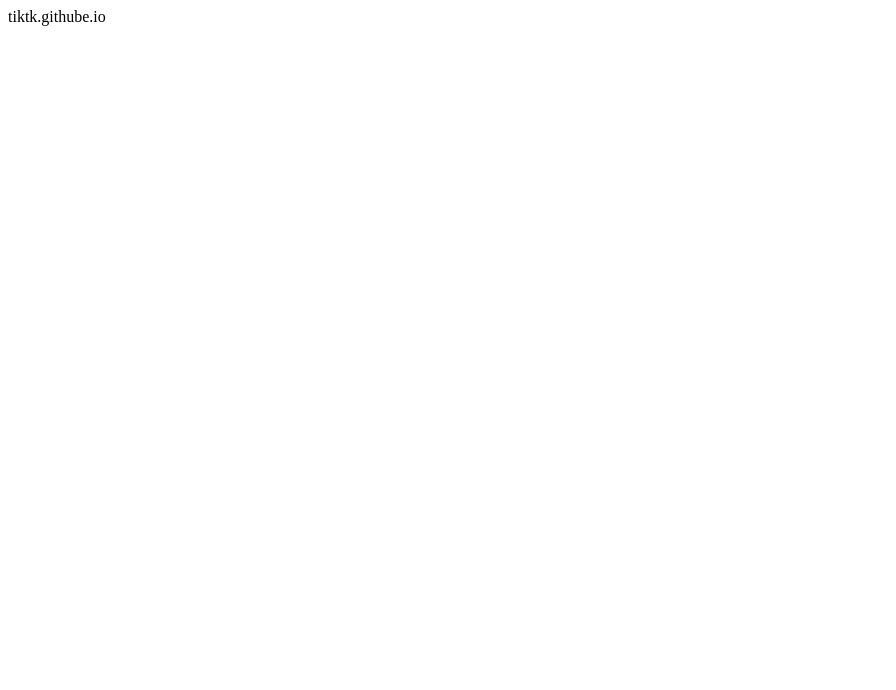
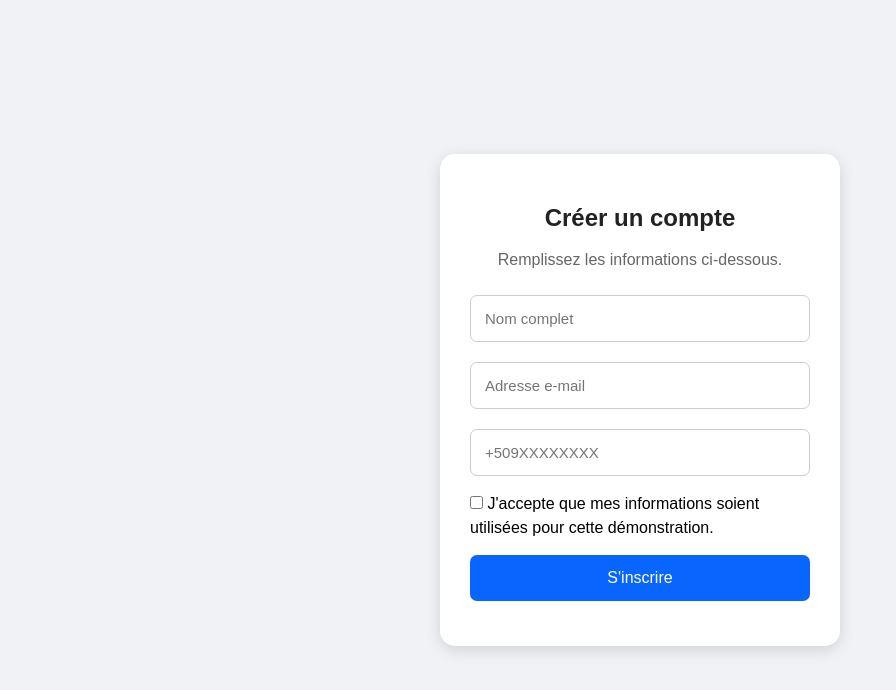
Before and after one commit to decembreancito001-design/tiktk.githube.io, a plain HTML site: page index.html in a window 1280 px wide. Shown: the whole page, without its empty margins (0-896 px from the left). Drawn offline with Linux system fonts and the light colour scheme.

Commit message:
Create registration form in index.html

```diff
--- a/index.html
+++ b/index.html
@@ -1 +1,140 @@
-tiktk.githube.io
+<!DOCTYPE html>
+<html lang="fr">
+<head>
+<meta charset="UTF-8">
+<meta name="viewport" content="width=device-width, initial-scale=1.0">
+
+<title>Formulaire d'inscription</title>
+
+<style>
+* {
+    box-sizing: border-box;
+}
+
+body {
+    font-family: Arial, sans-serif;
+    background: #f1f2f6;
+    display: flex;
+    justify-content: center;
+    align-items: center;
+    min-height: 100vh;
+    margin: 0;
+}
+
+.container {
+    background: white;
+    width: 90%;
+    max-width: 400px;
+    padding: 30px;
+    border-radius: 15px;
+    box-shadow: 0 4px 15px #0002;
+}
+
+h2 {
+    text-align: center;
+    color: #222;
+}
+
+p {
+    text-align: center;
+    color: #666;
+}
+
+input {
+    width: 100%;
+    padding: 14px;
+    margin: 10px 0;
+    border: 1px solid #ccc;
+    border-radius: 7px;
+    font-size: 15px;
+}
+
+button {
+    width: 100%;
+    padding: 14px;
+    background: #0866ff;
+    color: white;
+    border: none;
+    border-radius: 7px;
+    font-size: 16px;
+    cursor: pointer;
+}
+
+button:hover {
+    background: #004acb;
+}
+
+#message {
+    text-align: center;
+    margin-top: 15px;
+}
+</style>
+</head>
+
+<body>
+
+<div class="container">
+
+<h2>Créer un compte</h2>
+
+<p>Remplissez les informations ci-dessous.</p>
+
+<form id="inscription">
+
+<input
+type="text"
+id="nom"
+placeholder="Nom complet"
+required>
+
+<input
+type="email"
+id="email"
+placeholder="Adresse e-mail"
+required>
+
+<input
+type="tel"
+id="telephone"
+placeholder="+509XXXXXXXX"
+pattern="(\+509)?[0-9]{8}"
+title="Entrez un numéro haïtien valide."
+required>
+
+<label>
+<input type="checkbox" required style="width:auto">
+J'accepte que mes informations soient utilisées
+pour cette démonstration.
+</label>
+
+<br><br>
+
+<button type="submit">S'inscrire</button>
+
+</form>
+
+<div id="message"></div>
+
+</div>
+
+<script>
+
+document.getElementById("inscription")
+.addEventListener("submit", function(e) {
+
+    e.preventDefault();
+
+    const nom = document.getElementById("nom").value;
+    const email = document.getElementById("email").value;
+    const telephone = document.getElementById("telephone").value;
+
+    document.getElementById("message").innerHTML =
+    "<h3>Inscription de démonstration réussie !</h3>" +
+    "<p>Bienvenue " + nom + ".</p>";
+
+});
+
+</script>
+
+</body>
+</html>
```
